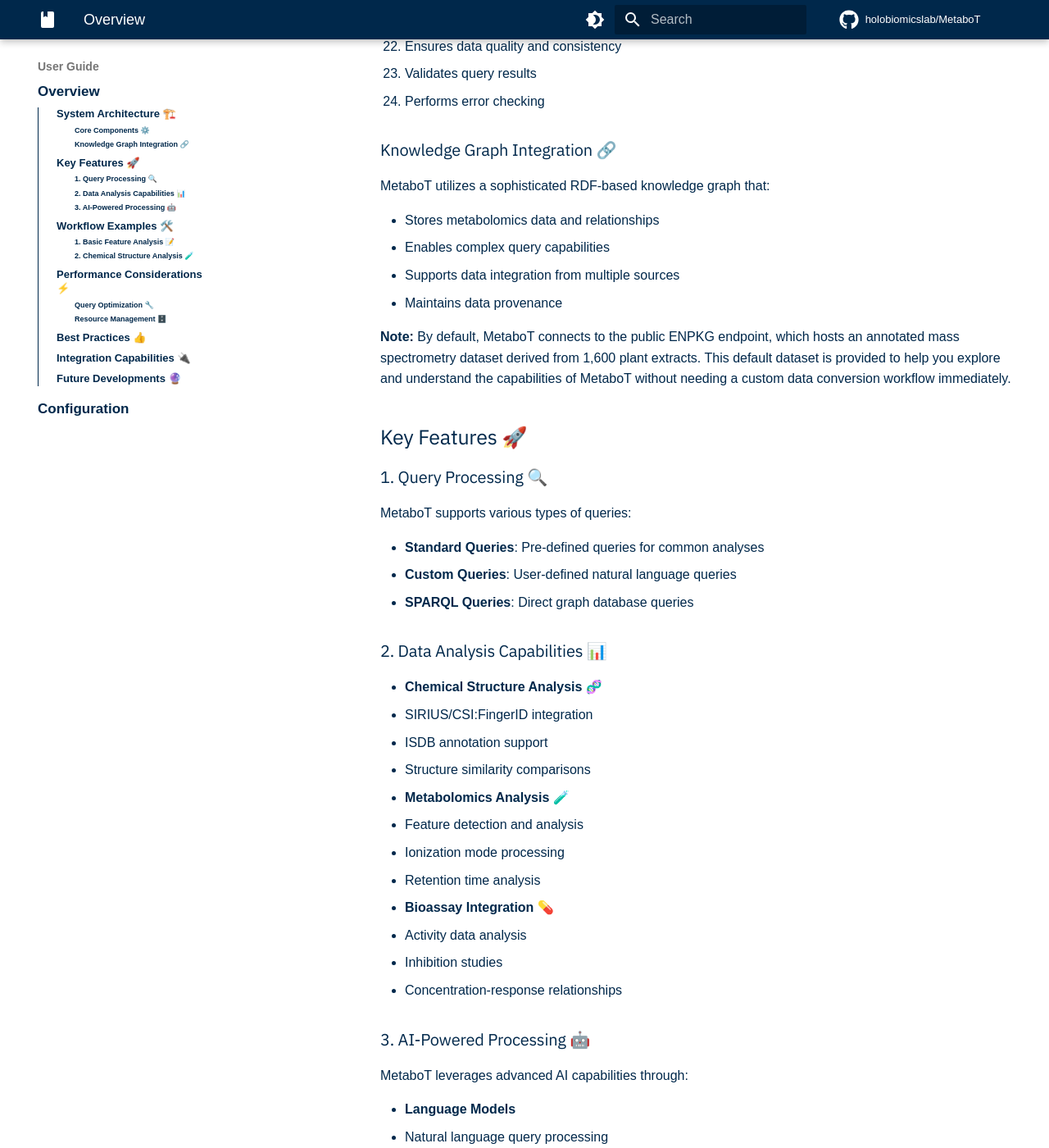
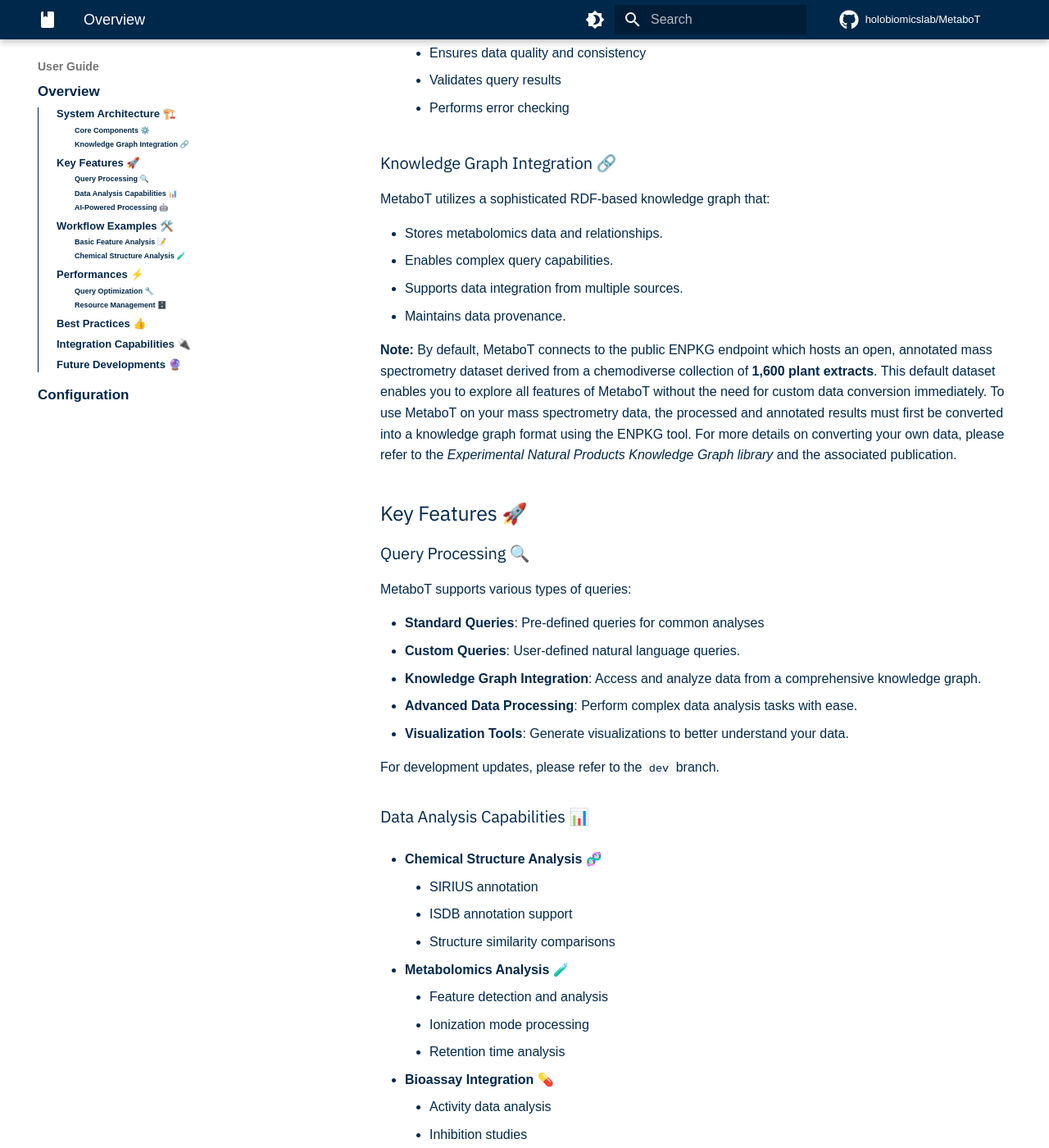
Before and after one commit to HolobiomicsLab/MetaboT, an MkDocs documentation site: the page built from docs/user-guide/overview.md, in a window 1280 px wide and 1400 px high, scrolled down 1639 px. Shown: the whole window at 82% size. Built offline with MkDocs 1.6.1 and Material for MkDocs 9.7.7, drawn with Linux system fonts in a browser that asks for light colours; some web fonts are replaced; comment, search, counter and statistics services are not loaded; some of the changed text lies outside the part shown.

Commit message:
Docs: overview

````diff
--- a/docs/user-guide/overview.md
+++ b/docs/user-guide/overview.md
@@ -18,91 +18,95 @@
     H --> I[Results]
 ```
 
-1. **Entry Agent** 🚪
-   - Processes initial user queries
-   - Performs query validation and preprocessing
-   - Routes queries to appropriate processing paths
+- **Entry Agent** 🚪
+    - Processes initial user queries.
+    - Performs query validation and preprocessing.
+    - Routes queries to appropriate processing paths.
 
-2. **Supervisor Agent** 🎛️
-   - Orchestrates the workflow between agents
-   - Manages state and context throughout query processing
-   - Ensures proper sequencing of operations
+- **Supervisor Agent** 🎛️
+    - Orchestrates the workflow between agents.
+    - Manages state and context throughout query processing.
+    - Ensures proper sequencing of operations.
 
-3. **ENPKG Agent** 🧪
-   - Handles metabolomics-specific processing
-   - Manages chemical structure analysis
-   - Processes bioassay data
+- **ENPKG Agent** 🧪
+    - Handles metabolomics-specific processing.
+    - Manages chemical structure analysis.
+    - Processes bioassay data.
 
-4. **SPARQL Agent** 🔎
-   - Executes queries against the RDF knowledge graph
-   - Optimizes query performance
-   - Handles complex graph traversals
+- **SPARQL Agent** 🔎
+    - Executes queries against the RDF knowledge graph
+    - Optimizes query performance
+    - Handles complex graph traversals
 
-5. **Interpreter Agent** 📢
-   - Processes and formats query results
-   - Generates human-readable outputs
-   - Handles data visualization requests
+- **Interpreter Agent** 📢
+    - Processes and formats query results
+    - Generates human-readable outputs
+    - Handles data visualization requests
 
-6. **Validator Agent** ✅
-   - Ensures data quality and consistency
-   - Validates query results
-   - Performs error checking
+- **Validator Agent** ✅
+    - Ensures data quality and consistency
+    - Validates query results
+    - Performs error checking
 
 ### Knowledge Graph Integration 🔗
 
 MetaboT utilizes a sophisticated RDF-based knowledge graph that:
 
-- Stores metabolomics data and relationships
-- Enables complex query capabilities
-- Supports data integration from multiple sources
-- Maintains data provenance
+- Stores metabolomics data and relationships.
+- Enables complex query capabilities.
+- Supports data integration from multiple sources.
+- Maintains data provenance.
 
-**Note:** By default, MetaboT connects to the public ENPKG endpoint, which hosts an annotated mass spectrometry dataset derived from 1,600 plant extracts. This default dataset is provided to help you explore and understand the capabilities of MetaboT without needing a custom data conversion workflow immediately.
+**Note:**  By default, MetaboT connects to the public ENPKG endpoint which hosts an open, annotated mass spectrometry dataset derived from a chemodiverse collection of **1,600 plant extracts**. This default dataset enables you to explore all features of MetaboT without the need for custom data conversion immediately. To use MetaboT on your mass spectrometry data, the processed and annotated results must first be converted into a knowledge graph format using the ENPKG tool. For more details on converting your own data, please refer to the [*Experimental Natural Products Knowledge Graph library*](https://github.com/enpkg) and the [associated publication](https://doi.org/10.1021/acscentsci.3c00800).
 
 ## Key Features 🚀
 
-### 1. Query Processing 🔍
+### Query Processing 🔍
 
 MetaboT supports various types of queries:
 
 - **Standard Queries**: Pre-defined queries for common analyses
-- **Custom Queries**: User-defined natural language queries
-- **SPARQL Queries**: Direct graph database queries
+- **Custom Queries**: User-defined natural language queries.
+- **Knowledge Graph Integration**: Access and analyze data from a comprehensive knowledge graph.
+- **Advanced Data Processing**: Perform complex data analysis tasks with ease.
+- **Visualization Tools**: Generate visualizations to better understand your data.
 
-### 2. Data Analysis Capabilities 📊
+For development updates, please refer to the [`dev`](https://github.com/holobiomicslab/MetaboT/tree/dev) branch.
+
+### Data Analysis Capabilities 📊
 
 - **Chemical Structure Analysis** 🧬
-  - SIRIUS/CSI:FingerID integration
-  - ISDB annotation support
-  - Structure similarity comparisons
+    - SIRIUS annotation
+    - ISDB annotation support
+    - Structure similarity comparisons
 
 - **Metabolomics Analysis** 🧪
-  - Feature detection and analysis
-  - Ionization mode processing
-  - Retention time analysis
+    - Feature detection and analysis
+    - Ionization mode processing
+    - Retention time analysis
 
 - **Bioassay Integration** 💊
-  - Activity data analysis
-  - Inhibition studies
-  - Concentration-response relationships
+    - Activity data analysis
+    - Inhibition studies
+    - Concentration-response relationships
 
-### 3. AI-Powered Processing 🤖
+### AI-Powered Processing 🤖
 
 MetaboT leverages advanced AI capabilities through:
 
 - **Language Models**
-  - Natural language query processing
-  - Context-aware responses
-  - Intelligent result interpretation
+    - Natural language query processing
+    - Context-aware responses
+    - Result interpretation
 
 - **Agent Collaboration**
-  - Multi-agent workflow coordination
-  - Specialized task processing
-  - Adaptive response generation
+    - Multi-agent workflow coordination
+    - Specialized task processing
+    - Adaptive response generation
 
 ## Workflow Examples 🛠️
 
-### 1. Basic Feature Analysis 📝
+### Basic Feature Analysis 📝
 
 ```mermaid
 sequenceDiagram
@@ -122,7 +126,7 @@
     Entry-->>User: Present results
 ```
 
-### 2. Chemical Structure Analysis 🧪
+### Chemical Structure Analysis 🧪
 
 ```mermaid
 sequenceDiagram
@@ -141,7 +145,7 @@
     Entry-->>User: Present structures
 ```
 
-## Performance Considerations ⚡️
+## Performances  ⚡️
 
 ### Query Optimization 🔧
 
@@ -158,19 +162,15 @@
 ## Best Practices 👍
 
 1. **Query Design**
-   - Start with standard queries when possible
-   - Build custom queries incrementally
-   - Test queries with smaller datasets first
+    - Start with standard queries when possible
+    - Build custom queries incrementally
+    - Test queries with smaller datasets first
 
-2. **Data Management**
-   - Regularly update knowledge graph data
-   - Maintain consistent data formats
-   - Document custom queries and workflows
 
-3. **System Configuration**
-   - Keep environment variables updated
-   - Monitor system resources
-   - Regular maintenance of graph database
+2. **System Configuration**
+    - Keep environment variables updated
+    - Monitor system resources
+    - Regular maintenance of graph database
 
 ## Integration Capabilities 🔌
 
````
